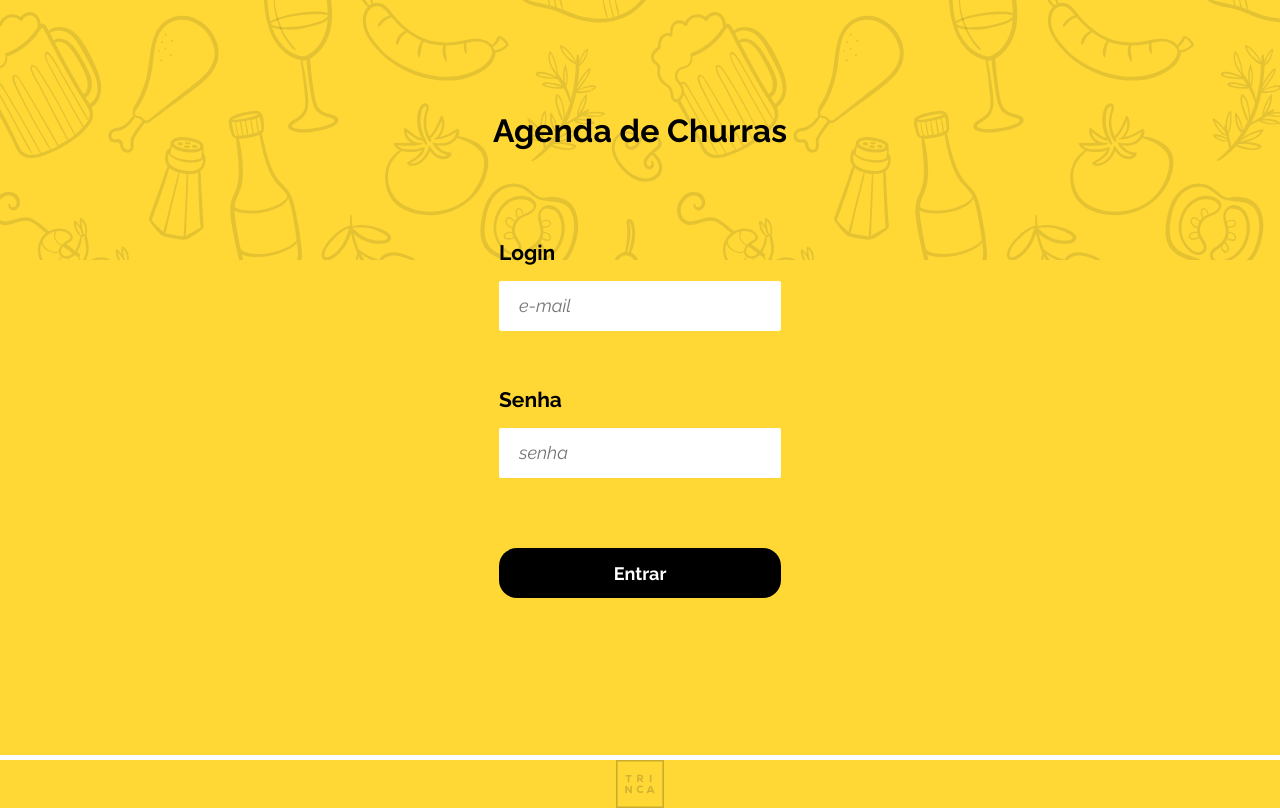
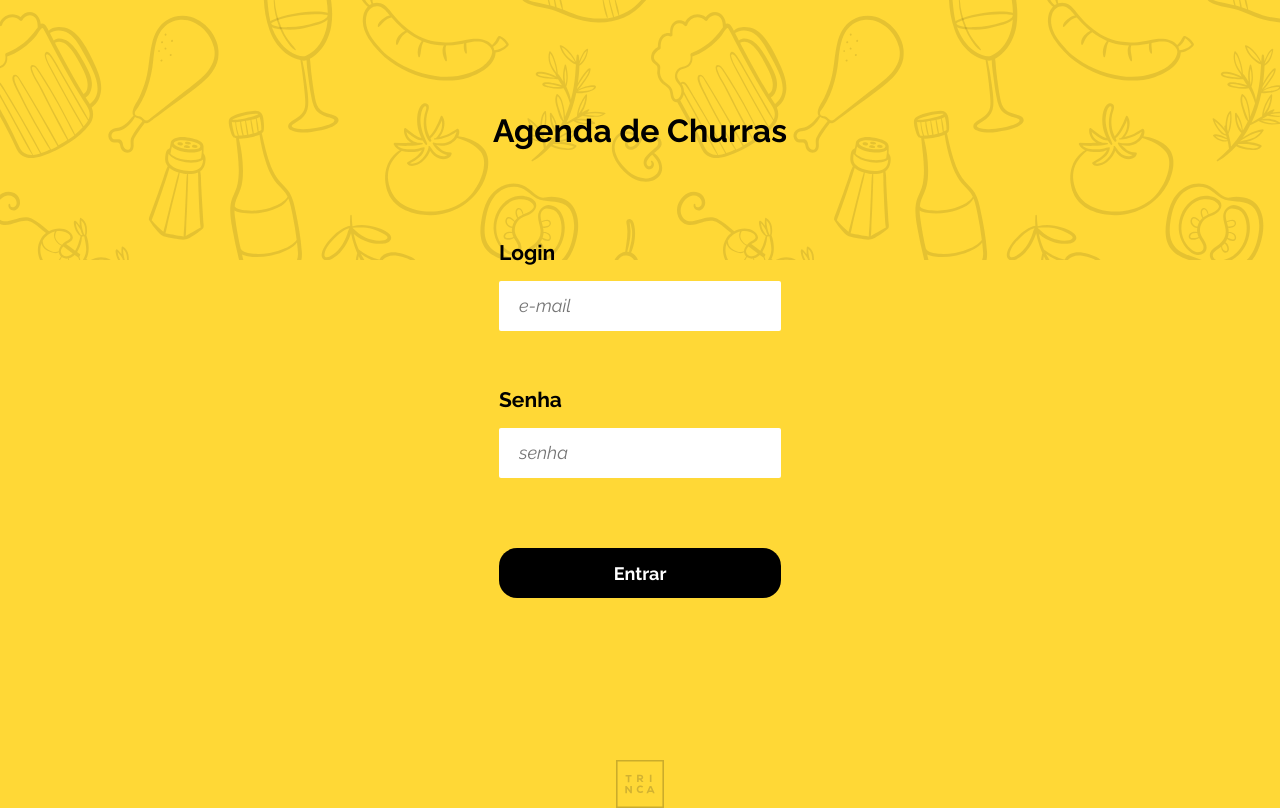
Before and after one commit to rodrigovellinho/ChurrasTrinca, a React (Create React App) app: page / in a window 1280 px wide. Built offline with nearby package versions, Linux system fonts and the light colour scheme; a web font is replaced by a local one.

Commit message:
Ajustes logo Login

```diff
--- a/src/pages/Login/styles.ts
+++ b/src/pages/Login/styles.ts
@@ -122,7 +122,7 @@ export const LoginButton = styled.button`
 
 export const LoginFooterContainer = styled.div`
   background: ${(props) => props.theme["yellow-100"]};
-  margin-top: 5px;
+  padding-top: 5px;
   display: flex;
   justify-content: center;
 `;
```
